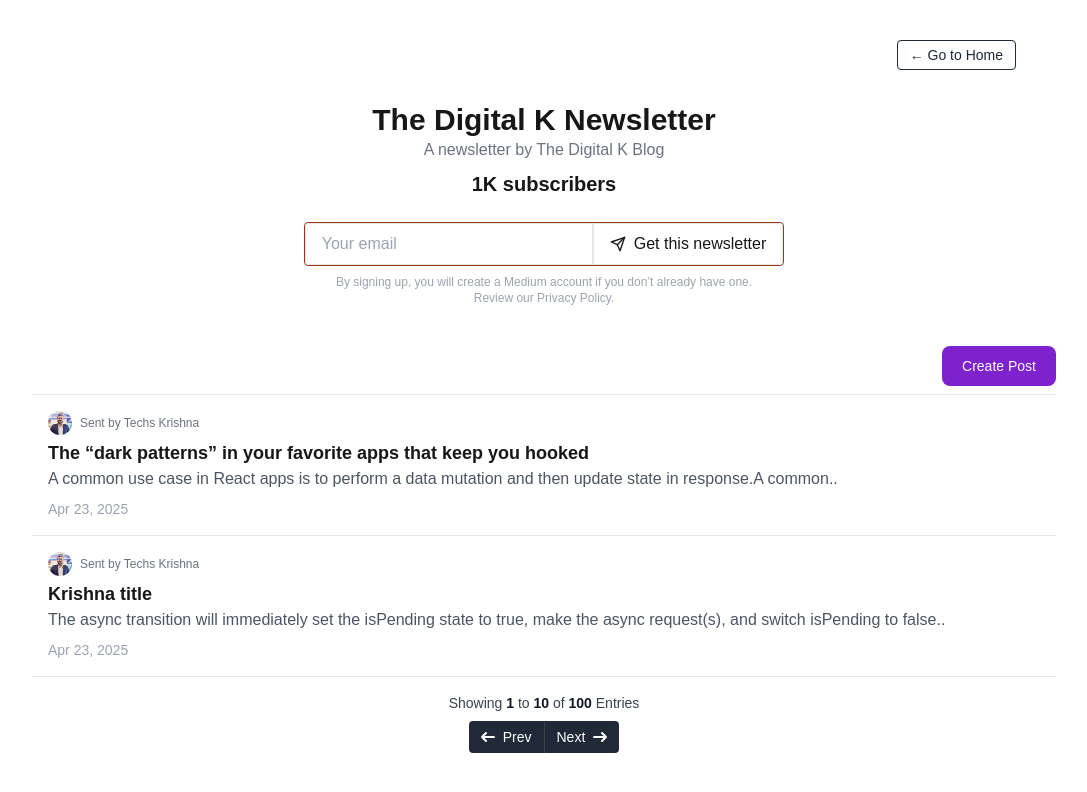
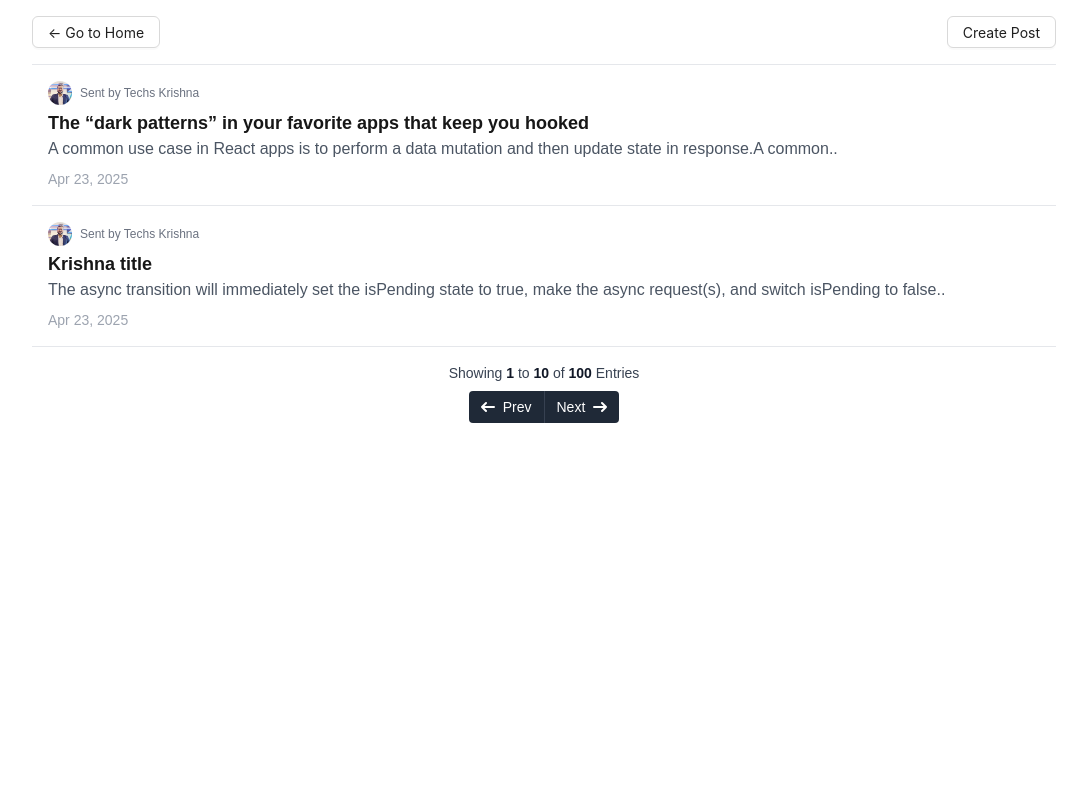
Before and after one commit to krishh743/Krishna_blogs_App, a Next.js app: page /all-pages/categories-blogs in a window 1280 px wide. Shown: the top 792 px of the page, without its empty margins (96-1183 px from the left). Built offline with nearby package versions, Linux system fonts and the light colour scheme.

Commit message:
login fixes

```diff
--- a/app/all-pages/categories-blogs/page.tsx
+++ b/app/all-pages/categories-blogs/page.tsx
@@ -6,14 +6,16 @@
 import React from "react";
 import { useRouter } from "next/navigation";
 import Pagination from "@/app/components/pagination/Pagination";
+import Link from "next/link";
+import { Button } from "antd";
 
 function page() {
   const router = useRouter();
   return (
     <main className="max-w-5xl mx-auto">
-      <NewsletterHeader />
-      <div className="flex justify-end gap-4 items-center">
-        {/* <select
+      {/* <NewsletterHeader /> */}
+      <div className="flex justify-between py-4 gap-4 items-center">
+        {/* <x
           id="countries"
           className="w-[30%] bg-gray-50 border border-gray-300 text-gray-900 text-sm rounded-lg focus:ring-blue-500 focus:border-blue-500 block w-full p-2.5 dark:bg-gray-700 dark:border-gray-600 dark:placeholder-gray-400 dark:text-white dark:focus:ring-blue-500 dark:focus:border-blue-500"
         >
@@ -21,13 +23,20 @@
             return <option selected>{items.slug}</option>;
           })}
         </select> */}
-        <button
+          {/* <div className="flex justify-end mb-4 w-full"> */}
+        <Button
+        onClick={()=>router.push("/")}
+          // className="text-sm text-gray-800 hover:underline hover:text-orange-800 hover:border-orange-800 border border-gray-800 px-3 py-1 rounded"
+        >
+          ← Go to Home
+        </Button>
+      {/* </div> */}
+        <Button
           onClick={() => router.push("/Admin-pages/create-post")}
-          type="button"
-          className="focus:outline-none text-white bg-purple-700 hover:bg-purple-800 focus:ring-4 focus:ring-purple-300 font-medium rounded-lg text-sm px-5 py-2.5 mb-2 dark:bg-purple-600 dark:hover:bg-purple-700 dark:focus:ring-purple-900"
+          // className="focus:outline-none text-white bg-purple-700 hover:bg-purple-800 focus:ring-4 focus:ring-purple-300 font-medium rounded-lg text-sm px-5 py-2.5 mb-2 dark:bg-purple-600 dark:hover:bg-purple-700 dark:focus:ring-purple-900"
         >
           Create Post
-        </button>
+        </Button>
       </div>
       <div className="border-t">
         {blogsData.map((blog) => (
--- a/app/components/header/Header.tsx
+++ b/app/components/header/Header.tsx
@@ -3,6 +3,7 @@
 
 import { useRouter } from "next/navigation";
 import Banner from "../../assets/intro-bg.jpg";
+import { Button } from "antd";
 
 interface HeaderData {
   title: string;
@@ -32,12 +33,12 @@
             <p className="text-lg md:text-xl">
               {props.data ? props.data.paragraph : "Loading"}
             </p>
-            <button
+            <Button
               onClick={handleGetStarted}
-              className="btn border hover:bg-orange-500  text-white py-3 px-6 rounded-lg shadow-lg transition duration-300"
+              // className="btn border hover:bg-orange-500  text-white py-3 px-6 rounded-lg shadow-lg transition duration-300"
             >
               Get Blogs
-            </button>
+            </Button>
           </div>
         </div>
       </div>
--- a/app/page.tsx
+++ b/app/page.tsx
@@ -19,7 +19,7 @@
 });
 
 const App = () => {
-  const [landingPageData, setLandingPageData] = useState({});
+  const [landingPageData, setLandingPageData] =useState({});
   useEffect(() => {
     setLandingPageData(pageData);
   }, []);
```
Also changed, not shown: app/auth/Login.tsx (+79 -0 lines).
